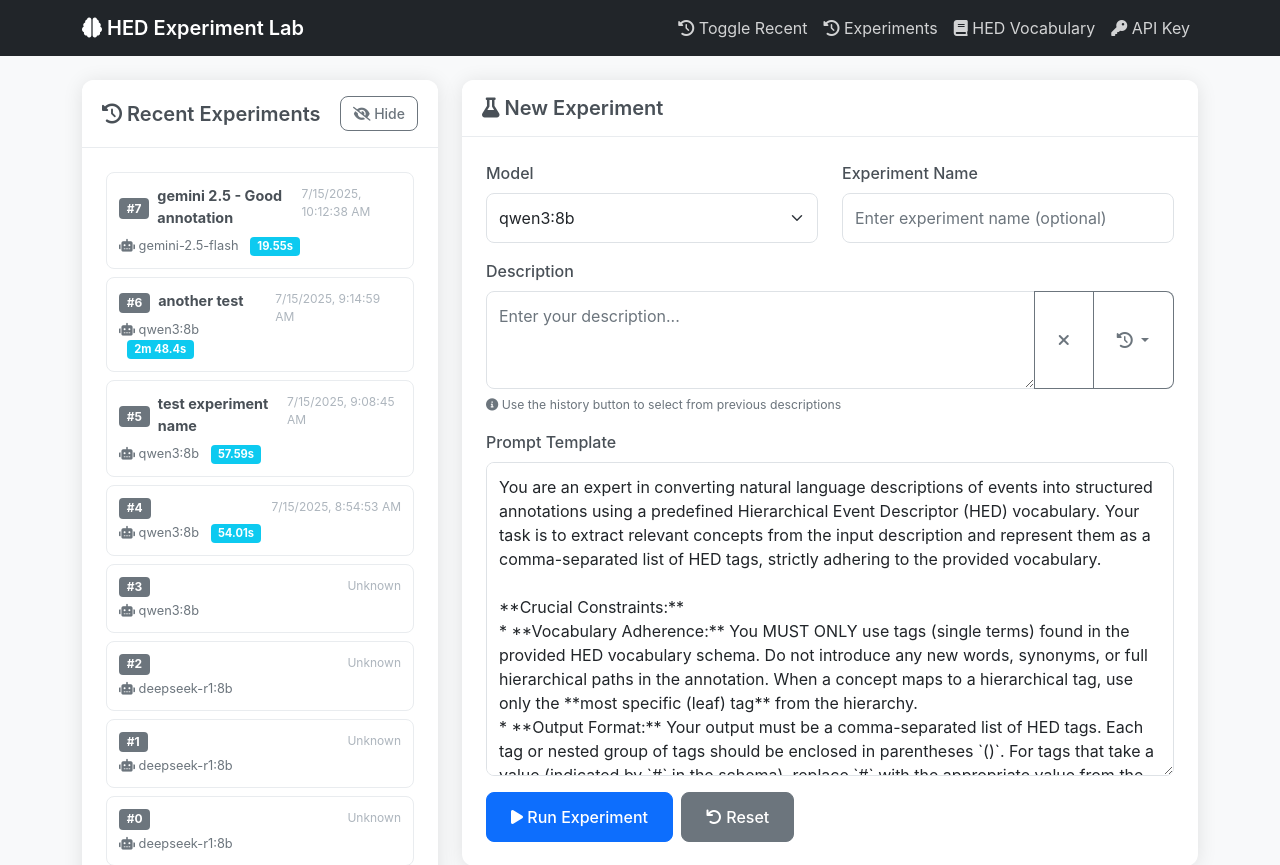
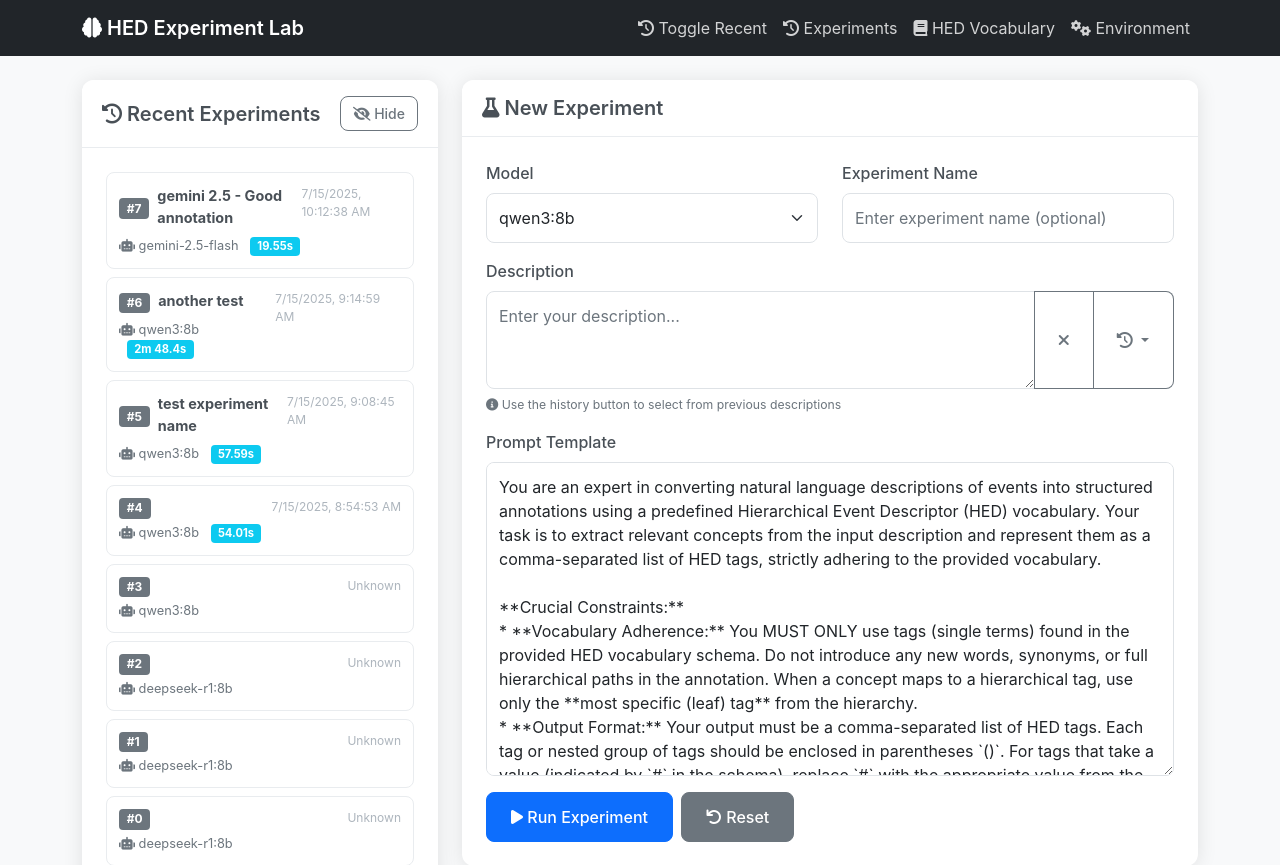
Before and after one commit to dungscout96/prompt-experiment, a Flask app: page / in a window 1280 px wide. Shown: the top 865 px of the page. Run offline with Flask 3, Linux system fonts and the light colour scheme; some libraries are stand-ins or nearby versions.

Commit message:
flexible key edit

```diff
--- a/web/app.py
+++ b/web/app.py
@@ -414,55 +414,93 @@ def update_experiment_name():
     except Exception as e:
         return jsonify({'error': str(e)}), 500
 
-@app.route('/api/save_api_key', methods=['POST'])
-def save_api_key():
-    """Save the GEMINI_API_KEY to .env file"""
+@app.route('/api/save_env_var', methods=['POST'])
+def save_env_var():
+    """Save environment variables to .env file"""
     data = request.json
-    api_key = data.get('api_key', '').strip()
+    env_vars = data.get('env_vars', {})
 
-    if not api_key:
-        return jsonify({'error': 'API key is required'}), 400
+    if not env_vars:
+        return jsonify({'error': 'No environment variables provided'}), 400
 
     try:
         # Path to .env file in parent directory
         env_path = Path(__file__).parent.parent / '.env'
 
         # Read existing .env content if it exists
-        existing_content = []
+        existing_content = {}
         if env_path.exists():
             with open(env_path, 'r') as f:
-                existing_content = f.readlines()
+                for line in f:
+                    line = line.strip()
+                    if line and not line.startswith('#') and '=' in line:
+                        key, value = line.split('=', 1)
+                        existing_content[key] = value
 
-        # Check if GEMINI_API_KEY already exists and update it
-        key_updated = False
-        for i, line in enumerate(existing_content):
-            if line.strip().startswith('GEMINI_API_KEY='):
-                existing_content[i] = f'GEMINI_API_KEY={api_key}\n'
-                key_updated = True
-                break
-
-        # If key doesn't exist, add it
-        if not key_updated:
-            existing_content.append(f'GEMINI_API_KEY={api_key}\n')
+        # Update with new values
+        for key, value in env_vars.items():
+            if value.strip():  # Only update if value is not empty
+                existing_content[key] = value.strip()
 
         # Write back to .env file
         with open(env_path, 'w') as f:
-            f.writelines(existing_content)
+            for key, value in existing_content.items():
+                f.write(f'{key}={value}\n')
 
         # Reload environment variables
         load_dotenv(env_path)
 
         return jsonify({
             'success': True,
-            'message': 'API key saved successfully'
+            'message': 'Environment variables saved successfully',
+            'updated_vars': list(env_vars.keys())
         })
 
     except Exception as e:
         return jsonify({'error': str(e)}), 500
 
+@app.route('/api/get_env_vars')
+def get_env_vars():
+    """Get current environment variables (with masked values for security)"""
+    # Define which environment variables to show
+    tracked_vars = [
+        'GEMINI_API_KEY',
+        'OPENAI_API_KEY',
+        'ANTHROPIC_API_KEY'
+    ]
+
+    env_vars = {}
+    for var in tracked_vars:
+        value = os.getenv(var)
+        if value:
+            # Mask sensitive values (API keys)
+            if 'API_KEY' in var:
+                env_vars[var] = {
+                    'value': value[:10] + '...' if len(value) > 10 else value,
+                    'masked': True,
+                    'configured': True
+                }
+            else:
+                env_vars[var] = {
+                    'value': value,
+                    'masked': False,
+                    'configured': True
+                }
+        else:
+            env_vars[var] = {
+                'value': '',
+                'masked': False,
+                'configured': False
+            }
+
+    return jsonify({
+        'env_vars': env_vars,
+        'tracked_vars': tracked_vars
+    })
+
 @app.route('/api/check_api_key')
 def check_api_key():
-    """Check if GEMINI_API_KEY is set"""
+    """Check if GEMINI_API_KEY is set (legacy endpoint for backward compatibility)"""
     api_key = os.getenv('GEMINI_API_KEY')
     return jsonify({
         'has_api_key': bool(api_key),
--- a/web/static/script.js
+++ b/web/static/script.js
@@ -312,7 +312,7 @@ async function runExperiment() {
 
             if (!keyResult.has_api_key) {
                 showAlert('Gemini API key is required for this model. Please configure it first.', 'warning');
-                showApiKeyModal();
+                showEnvConfigModal();
                 return;
             }
         } catch (error) {
@@ -701,63 +701,175 @@ function toggleRecentExperiments() {
     }
 }
 
-// API Key Management Functions
-async function showApiKeyModal() {
-    const modal = new bootstrap.Modal(document.getElementById('apiKeyModal'));
+// Environment Configuration Functions
+async function showEnvConfigModal() {
+    const modal = new bootstrap.Modal(document.getElementById('envConfigModal'));
 
-    // Check current API key status
-    await checkApiKeyStatus();
+    // Load current environment variables
+    await loadEnvConfig();
 
     modal.show();
 }
 
+async function loadEnvConfig() {
+    try {
+        const response = await fetch('/api/get_env_vars');
+        const result = await response.json();
+
+        const statusDiv = document.getElementById('envConfigStatus');
+
+        if (result.env_vars) {
+            // Update form fields with current values
+            const envVars = result.env_vars;
+
+            // Map environment variables to form fields
+            const fieldMap = {
+                'GEMINI_API_KEY': 'geminiApiKey',
+                'OPENAI_API_KEY': 'openaiApiKey',
+                'ANTHROPIC_API_KEY': 'anthropicApiKey'
+            };
+
+            let configuredCount = 0;
+            let totalCount = 0;
+
+            for (const [envVar, fieldId] of Object.entries(fieldMap)) {
+                const field = document.getElementById(fieldId);
+                if (field && envVars[envVar]) {
+                    totalCount++;
+                    if (envVars[envVar].configured) {
+                        configuredCount++;
+                        if (envVars[envVar].masked) {
+                            field.placeholder = `Current: ${envVars[envVar].value}`;
+                        } else {
+                            field.value = envVars[envVar].value;
+                        }
+                    }
+                }
+            }
+
+            // Show status
+            if (configuredCount > 0) {
+                statusDiv.innerHTML = `
+                    <div class="alert alert-success">
+                        <i class="fas fa-check-circle"></i>
+                        <strong>Configuration Status:</strong> ${configuredCount} of ${totalCount} variables configured
+                    </div>
+                `;
+            } else {
+                statusDiv.innerHTML = `
+                    <div class="alert alert-warning">
+                        <i class="fas fa-exclamation-triangle"></i>
+                        <strong>No Configuration Found:</strong> Please configure your environment variables below.
+                    </div>
+                `;
+            }
+        }
+    } catch (error) {
+        console.error('Error loading environment config:', error);
+        const statusDiv = document.getElementById('envConfigStatus');
+        statusDiv.innerHTML = `
+            <div class="alert alert-danger">
+                <i class="fas fa-times-circle"></i>
+                <strong>Error:</strong> Unable to load environment configuration.
+            </div>
+        `;
+    }
+}
+
+async function saveEnvConfig() {
+    // Collect all form values
+    const envVars = {};
+    const fieldMap = {
+        'geminiApiKey': 'GEMINI_API_KEY',
+        'openaiApiKey': 'OPENAI_API_KEY',
+        'anthropicApiKey': 'ANTHROPIC_API_KEY'
+    };
+
+    let hasValues = false;
+
+    for (const [fieldId, envVar] of Object.entries(fieldMap)) {
+        const field = document.getElementById(fieldId);
+        if (field && field.value.trim()) {
+            envVars[envVar] = field.value.trim();
+            hasValues = true;
+        }
+    }
+
+    if (!hasValues) {
+        showAlert('Please enter at least one configuration value.', 'warning');
+        return;
+    }
+
+    try {
+        const response = await fetch('/api/save_env_var', {
+            method: 'POST',
+            headers: {
+                'Content-Type': 'application/json',
+            },
+            body: JSON.stringify({
+                env_vars: envVars
+            })
+        });
+
+        const result = await response.json();
+
+        if (result.error) {
+            showAlert(result.error, 'danger');
+            return;
+        }
+
+        showAlert(`${result.message} (Updated: ${result.updated_vars.join(', ')})`, 'success');
+
+        // Close modal
+        const modal = bootstrap.Modal.getInstance(document.getElementById('envConfigModal'));
+        modal.hide();
+
+        // Clear the form
+        document.getElementById('envConfigForm').reset();
+
+        // Refresh models list in case new APIs are now available
+        loadModels();
+
+    } catch (error) {
+        console.error('Error saving environment config:', error);
+        showAlert('Error saving environment configuration. Please try again.', 'danger');
+    }
+}
+
+function togglePasswordVisibility(fieldId) {
+    const field = document.getElementById(fieldId);
+    const button = field.nextElementSibling;
+    const icon = button.querySelector('i');
+
+    if (field.type === 'password') {
+        field.type = 'text';
+        icon.className = 'fas fa-eye-slash';
+    } else {
+        field.type = 'password';
+        icon.className = 'fas fa-eye';
+    }
+}
+
+// Legacy function for backward compatibility
+async function showApiKeyModal() {
+    showEnvConfigModal();
+}
+
+// Legacy function for backward compatibility
 async function checkApiKeyStatus() {
     try {
         const response = await fetch('/api/check_api_key');
         const result = await response.json();
-
-        const statusDiv = document.getElementById('apiKeyStatus');
-        const apiKeyInput = document.getElementById('apiKeyInput');
-
-        // Only update UI if the modal elements exist (i.e., modal is being shown)
-        if (statusDiv && apiKeyInput) {
-            if (result.has_api_key) {
-                statusDiv.innerHTML = `
-                    <div class="alert alert-success">
-                        <i class="fas fa-check-circle"></i>
-                        <strong>API Key Configured:</strong> ${result.key_preview}
-                    </div>
-                `;
-                apiKeyInput.placeholder = 'Enter new API key to replace existing one...';
-            } else {
-                statusDiv.innerHTML = `
-                    <div class="alert alert-warning">
-                        <i class="fas fa-exclamation-triangle"></i>
-                        <strong>No API Key Found:</strong> Please enter your Gemini API key below.
-                    </div>
-                `;
-                apiKeyInput.placeholder = 'Enter your Gemini API key here...';
-            }
-        }
-
         return result;
     } catch (error) {
         console.error('Error checking API key status:', error);
-        const statusDiv = document.getElementById('apiKeyStatus');
-        if (statusDiv) {
-            statusDiv.innerHTML = `
-                <div class="alert alert-danger">
-                    <i class="fas fa-times-circle"></i>
-                    <strong>Error:</strong> Unable to check API key status.
-                </div>
-            `;
-        }
         return { has_api_key: false };
     }
 }
 
+// Legacy function for backward compatibility
 async function saveApiKey() {
-    const apiKey = document.getElementById('apiKeyInput').value.trim();
+    const apiKey = document.getElementById('apiKeyInput')?.value?.trim();
 
     if (!apiKey) {
         showAlert('Please enter an API key.', 'warning');
@@ -765,13 +877,15 @@ async function saveApiKey() {
     }
 
     try {
-        const response = await fetch('/api/save_api_key', {
+        const response = await fetch('/api/save_env_var', {
             method: 'POST',
             headers: {
                 'Content-Type': 'application/json',
             },
             body: JSON.stringify({
-                api_key: apiKey
+                env_vars: {
+                    'GEMINI_API_KEY': apiKey
+                }
             })
         });
 
@@ -786,12 +900,14 @@ async function saveApiKey() {
 
         // Close modal
         const modal = bootstrap.Modal.getInstance(document.getElementById('apiKeyModal'));
-        modal.hide();
+        if (modal) modal.hide();
 
         // Clear the input
-        document.getElementById('apiKeyInput').value = '';
+        if (document.getElementById('apiKeyInput')) {
+            document.getElementById('apiKeyInput').value = '';
+        }
 
-        // Refresh models list to include Gemini if it wasn't available before
+        // Refresh models list
         loadModels();
 
     } catch (error) {
@@ -800,17 +916,7 @@ async function saveApiKey() {
     }
 }
 
-// Toggle API key visibility
-document.addEventListener('DOMContentLoaded', function() {
-    const showApiKeyCheckbox = document.getElementById('showApiKey');
-    const apiKeyInput = document.getElementById('apiKeyInput');
-
-    if (showApiKeyCheckbox && apiKeyInput) {
-        showApiKeyCheckbox.addEventListener('change', function() {
-            apiKeyInput.type = this.checked ? 'text' : 'password';
-        });
-    }
-});
+// ...existing code...
 
 // Utility functions
 function formatTimestamp(timestamp) {
--- a/web/templates/index.html
+++ b/web/templates/index.html
@@ -34,8 +34,8 @@
                         </a>
                     </li>
                     <li class="nav-item">
-                        <a class="nav-link" href="#" onclick="showApiKeyModal()">
-                            <i class="fas fa-key"></i> API Key
+                        <a class="nav-link" href="#" onclick="showEnvConfigModal()">
+                            <i class="fas fa-cogs"></i> Environment
                         </a>
                     </li>
                 </ul>
@@ -307,49 +307,104 @@
         </div>
     </div>
 
-    <!-- API Key Configuration Modal -->
-    <div class="modal fade" id="apiKeyModal" tabindex="-1">
+    <!-- Environment Configuration Modal -->
+    <div class="modal fade" id="envConfigModal" tabindex="-1">
         <div class="modal-dialog">
             <div class="modal-content">
                 <div class="modal-header">
                     <h5 class="modal-title">
-                        <i class="fas fa-key"></i> Configure Gemini API Key
+                        <i class="fas fa-cogs"></i> Environment Configuration
                     </h5>
                     <button type="button" class="btn-close" data-bs-dismiss="modal"></button>
                 </div>
                 <div class="modal-body">
                     <div class="alert alert-info">
                         <i class="fas fa-info-circle"></i>
-                        <strong>Note:</strong> Your API key will be saved to a .env file in the project directory and is required to use Gemini models.
+                        <strong>Note:</strong> Environment variables are saved to a .env file in the project directory.
+                        API keys are required for their respective AI models.
                     </div>
 
-                    <div id="apiKeyStatus" class="mb-3"></div>
+                    <div id="envConfigStatus" class="mb-3"></div>
 
-                    <form id="apiKeyForm">
+                    <form id="envConfigForm">
+                        <div class="row">
+                            <div class="col-12">
+                                <h6 class="text-muted mb-3">
+                                    <i class="fas fa-brain"></i> AI Model API Keys
+                                </h6>
+
                                 <div class="mb-3">
-                            <label for="apiKeyInput" class="form-label">
+                                    <label for="geminiApiKey" class="form-label">
                                         <i class="fas fa-key"></i> Gemini API Key
                                     </label>
-                            <input type="password" class="form-control" id="apiKeyInput"
-                                   placeholder="Enter your Gemini API key here..." required>
+                                    <div class="input-group">
+                                        <input type="password" class="form-control" id="geminiApiKey"
+                                               placeholder="Enter Gemini API key...">
+                                        <button class="btn btn-outline-secondary" type="button"
+                                                onclick="togglePasswordVisibility('geminiApiKey')">
+                                            <i class="fas fa-eye"></i>
+                                        </button>
+                                    </div>
                                     <div class="form-text">
-                                You can get your API key from
+                                        Get your API key from
                                         <a href="https://makersuite.google.com/app/apikey" target="_blank">Google AI Studio</a>
                                     </div>
                                 </div>
 
-                        <div class="form-check mb-3">
-                            <input class="form-check-input" type="checkbox" id="showApiKey">
-                            <label class="form-check-label" for="showApiKey">
-                                Show API key
+                                <div class="mb-3">
+                                    <label for="openaiApiKey" class="form-label">
+                                        <i class="fas fa-key"></i> OpenAI API Key
                                     </label>
+                                    <div class="input-group">
+                                        <input type="password" class="form-control" id="openaiApiKey"
+                                               placeholder="Enter OpenAI API key...">
+                                        <button class="btn btn-outline-secondary" type="button"
+                                                onclick="togglePasswordVisibility('openaiApiKey')">
+                                            <i class="fas fa-eye"></i>
+                                        </button>
+                                    </div>
+                                    <div class="form-text">
+                                        Get your API key from
+                                        <a href="https://platform.openai.com/api-keys" target="_blank">OpenAI Platform</a>
+                                    </div>
+                                </div>
+
+                                <div class="mb-3">
+                                    <label for="anthropicApiKey" class="form-label">
+                                        <i class="fas fa-key"></i> Anthropic API Key
+                                    </label>
+                                    <div class="input-group">
+                                        <input type="password" class="form-control" id="anthropicApiKey"
+                                               placeholder="Enter Anthropic API key...">
+                                        <button class="btn btn-outline-secondary" type="button"
+                                                onclick="togglePasswordVisibility('anthropicApiKey')">
+                                            <i class="fas fa-eye"></i>
+                                        </button>
+                                    </div>
+                                    <div class="form-text">
+                                        Get your API key from
+                                        <a href="https://console.anthropic.com/" target="_blank">Anthropic Console</a>
+                                    </div>
+                                </div>
+                            </div>
+                        </div>
+
+                        <div class="row mt-3">
+                            <div class="col-12">
+                                <div class="form-check">
+                                    <input class="form-check-input" type="checkbox" id="clearEmptyVars">
+                                    <label class="form-check-label" for="clearEmptyVars">
+                                        Clear empty variables from .env file
+                                    </label>
+                                </div>
+                            </div>
                         </div>
                     </form>
                 </div>
                 <div class="modal-footer">
                     <button type="button" class="btn btn-secondary" data-bs-dismiss="modal">Cancel</button>
-                    <button type="button" class="btn btn-primary" onclick="saveApiKey()">
-                        <i class="fas fa-save"></i> Save API Key
+                    <button type="button" class="btn btn-primary" onclick="saveEnvConfig()">
+                        <i class="fas fa-save"></i> Save Configuration
                     </button>
                 </div>
             </div>
```
Also changed, not shown: web/static/style.css (+44 -0 lines). Lines whose indentation alone changed are shown as unchanged.
